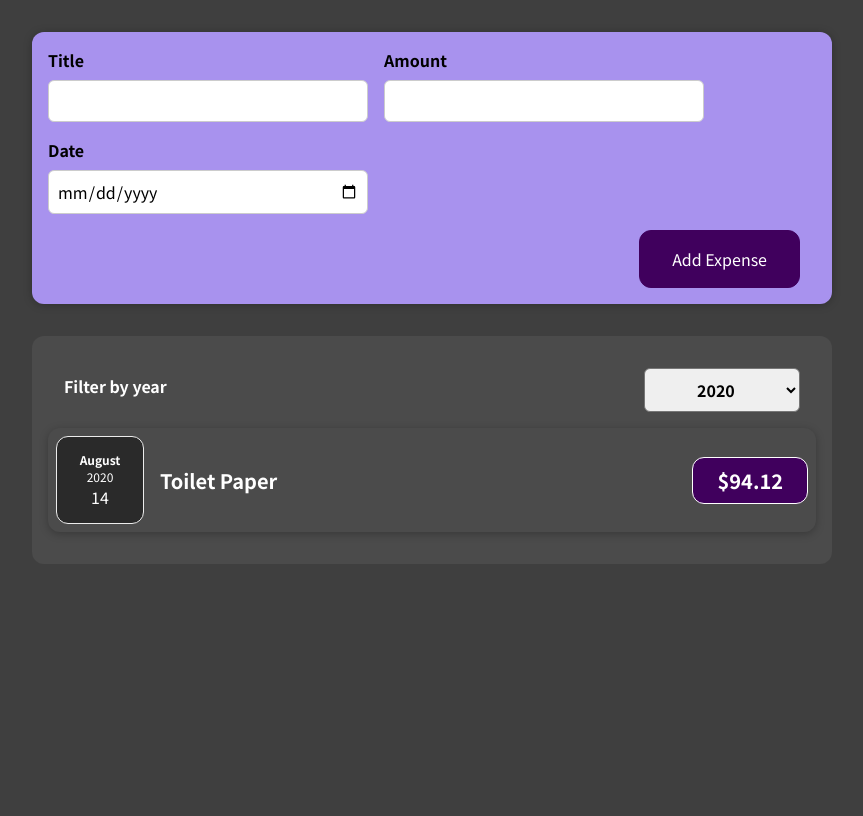
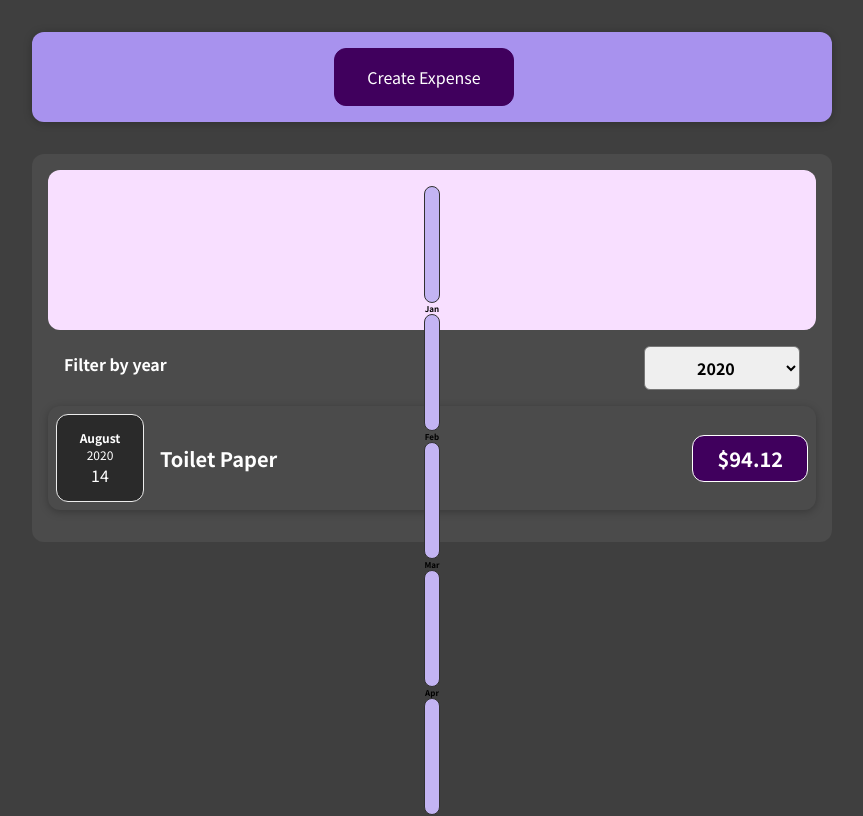
Before and after one commit to jingxia1219/01-starting-setup, a React (Create React App) app: page / in a window 1280 px wide. Shown: the top 816 px of the page, without its empty margins (208-1071 px from the left). Built offline with nearby package versions, Linux system fonts and the light colour scheme.

Commit message:
chart bar displaying wrong vertically instead of horizontally inside the chart box

```diff
--- a/src/UI/ExpenseItem.css
+++ b/src/UI/ExpenseItem.css
@@ -52,3 +52,8 @@
     padding: 0.5rem 1.5rem;
   }
 }
+
+.create_expense__button {
+  display:block;
+  align-items: center;
+}
--- /dev/null
+++ b/src/components/Chart/Chart.css
@@ -0,0 +1,9 @@
+.chart {
+    padding: 1rem;
+    border-radius: 12px;
+    background-color: #f8dfff;
+    text-align: center;
+    display: flex;
+    justify-content: space-around;
+    height: 10rem;
+  }
--- /dev/null
+++ b/src/components/Chart/Chart.js
@@ -0,0 +1 @@
+import "./Chart.css";
--- /dev/null
+++ b/src/components/Chart/ChartBar.css
@@ -0,0 +1,30 @@
+.chart-bar {
+  height: 100%;
+  display: flex;
+  flex-direction: column;
+  align-items: center;
+}
+
+.chart-bar__inner {
+  height: 100%;
+  width: 100%;
+  border: 1px solid #313131;
+  border-radius: 12px;
+  background-color: #c3b4f3;
+  overflow: hidden;
+  display: flex;
+  flex-direction: column;
+  justify-content: flex-end;
+}
+
+.chart-bar__fill {
+  background-color: #4826b9;
+  width: 100%;
+  transition: all 0.3s ease-out;
+}
+
+.chart-bar__label {
+  font-weight: bold;
+  font-size: 0.5rem;
+  text-align: center;
+}
--- /dev/null
+++ b/src/components/Chart/ChartBar.js
@@ -0,0 +1 @@
+import './ChartBar.css';
--- /dev/null
+++ b/src/components/Expenses/ExpenseChart.js
@@ -0,0 +1,48 @@
+import '../Chart/Chart.css';
+import '../Chart/ChartBar.css'
+
+const ExpenseChart = props => {
+    const chartDataPoints = [
+    {label:'Jan', value: 0},
+    {label:'Feb', value: 0},
+    {label:'Mar', value: 0},
+    {label:'Apr', value: 0},
+    {label:'May', value: 0},
+    {label:'Jun', value: 0},
+    {label:'Jul', value: 0},
+    {label:'Aug', value: 0},
+    {label:'Sep', value: 0},
+    {label:'Oct', value: 0},
+    {label:'Nov', value: 0},
+    {label:'Dec', value: 0}
+    ];
+    let maxValue = 0;
+    props.expenses.forEach (expense => {
+        const month = expense.date.getMonth(); //getMonth return 0 for Jan
+        chartDataPoints[month].value = expense.amount; //chartDataPoints[month] gets the object in the array for the correct month, since index is the same as getMonth, 1 less than the actual month
+        chartDataPoints.key = month; //key
+        maxValue = expense.amount + maxValue; //maxValue
+    })
+    chartDataPoints.maxValue = maxValue;
+    const chartDisplay = chartDataPoints.map( monthData => {
+        let percentage = Math.round((monthData.value/maxValue)*100) + '%'
+        console.log(percentage);
+        return (
+                <div className='chart-bar' key={monthData.label}>
+                    <div className='chart-bar__inner'>
+                    <div className='chart-bar__fill' style={{height:percentage}}></div>
+                    </div> <div className='chart-bar__label'>{monthData.label}</div>
+
+                 </div>
+        )
+    })
+    return(
+        <div>
+            {chartDisplay}
+        </div>
+    )
+
+
+};
+
+export default ExpenseChart;
--- a/src/components/Expenses/ExpenseItem.js
+++ b/src/components/Expenses/ExpenseItem.js
@@ -10,11 +10,13 @@ import ItemPrice from './ItemPrice';
 function ExpenseItem(props) {
 
     return(
-        <Card className="expense-item">
-                <ExpenseDate date = {props.date} />
-                <ExpenseTitle title = {props.title} />
-                <ItemPrice price = {props.price}/>
-        </Card> //can only have one root element!
+        <li>
+            <Card className="expense-item">
+                    <ExpenseDate date = {props.date} />
+                    <ExpenseTitle title = {props.title} />
+                    <ItemPrice price = {props.price}/>
+            </Card>
+        </li>
     )
 }
 
--- a/src/components/Expenses/ExpensesList.js
+++ b/src/components/Expenses/ExpensesList.js
@@ -14,9 +14,9 @@ function ExpensesList(props) {
       date={expense.date} />)
     }
     return(
-        <li className='expenses-list'>
+        <ul className='expenses-list'>
         {expenseContent}
-        </li>
+        </ul>
     )
 }
 
--- a/src/components/Expenses/Items.js
+++ b/src/components/Expenses/Items.js
@@ -4,6 +4,9 @@ import Card from './Card'
 import ExpensesFilter from './ExpensesFilter';
 import React,{useState} from 'react';
 import ExpensesList from './ExpensesList';
+import ExpenseChart from './ExpenseChart';
+import '../Chart/Chart.css';
+import '../Chart/ChartBar.css'
 // let expenses= props.expenses;
   // const [filteredExpenses,setFilteredExpenses] = useState(expenses);
    // const filtered = expenses.filter(expense =>
@@ -22,9 +25,11 @@ function Items(props) {
     return (
       <div>
         <Card className='expenses'>
-
+          <div className='chart'>
+            <ExpenseChart expenses={filteredItems}/>
+          </div>
         <ExpensesFilter selected={filteredYear} onChangeFilter={filterChangeHandler}/>
-         <ExpensesList items ={filteredItems}/>
+         <ExpensesList items ={filteredItems} />
       </Card>
     </div>
     )
--- a/src/components/NewExpense/ExpenseForm.js
+++ b/src/components/NewExpense/ExpenseForm.js
@@ -26,10 +26,30 @@ function ExpenseForm(props) {
         setTitle("") //trying to clear the box after data has been saved to our object
         setAmount("")//..by creating value inside the input tag and point to enteredAmount, by using setState hook, will rerender the component and therefore will clear the input box
         setDate("")//..
-        props.onSaveExpenseData(expenseData);//as a part of the form submission handler, we pass the expenseData object to the props.saveNewExpense handler, so data will be passed to the parent where the function lives in
+        props.onSaveExpenseData(expenseData);
+        setExpenseFormState(false)//as a part of the form submission handler, we pass the expenseData object to the props.saveNewExpense handler, so data will be passed to the parent where the function lives in
+    }
+
+    // implement a conditional statement to show a box that has an option saying add expense as default
+    //
+
+    const [expenseForm,setExpenseFormState] = useState(false)
+
+    const expenseFormHandler = () => {
+        setExpenseFormState(true)
     }
 
 
+    if (expenseForm === false) {
+        return(
+            <div className='create_expense__button'>
+                <button onClick={expenseFormHandler}>Create Expense</button>
+            </div>
+        )
+    }
+    const cancelHandler = () => {
+        setExpenseFormState(false)
+    }
 
     return (
     <form onSubmit={submitHandler}>
@@ -48,6 +68,7 @@ function ExpenseForm(props) {
             </div>
         </div>
             <div className="new-expense__actions">
+                <button onClick={cancelHandler}>Cancel</button>
                 <button type='submit'>Add Expense</button>
             </div>
     </form>
```
Also changed, not shown: src/components/Expenses/ExpenseTitle.js (+0 -15 lines), 1 other file (tests, documents, lock files or other folders).
